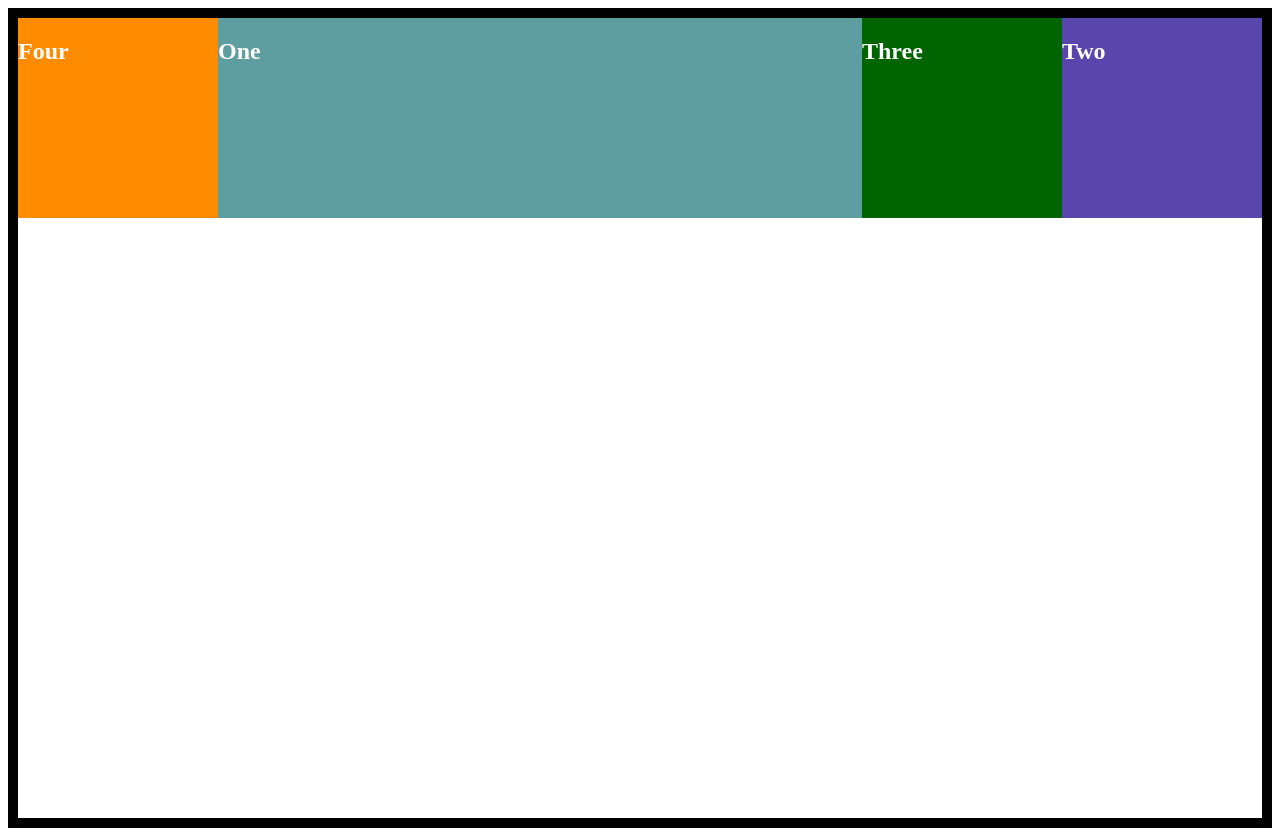
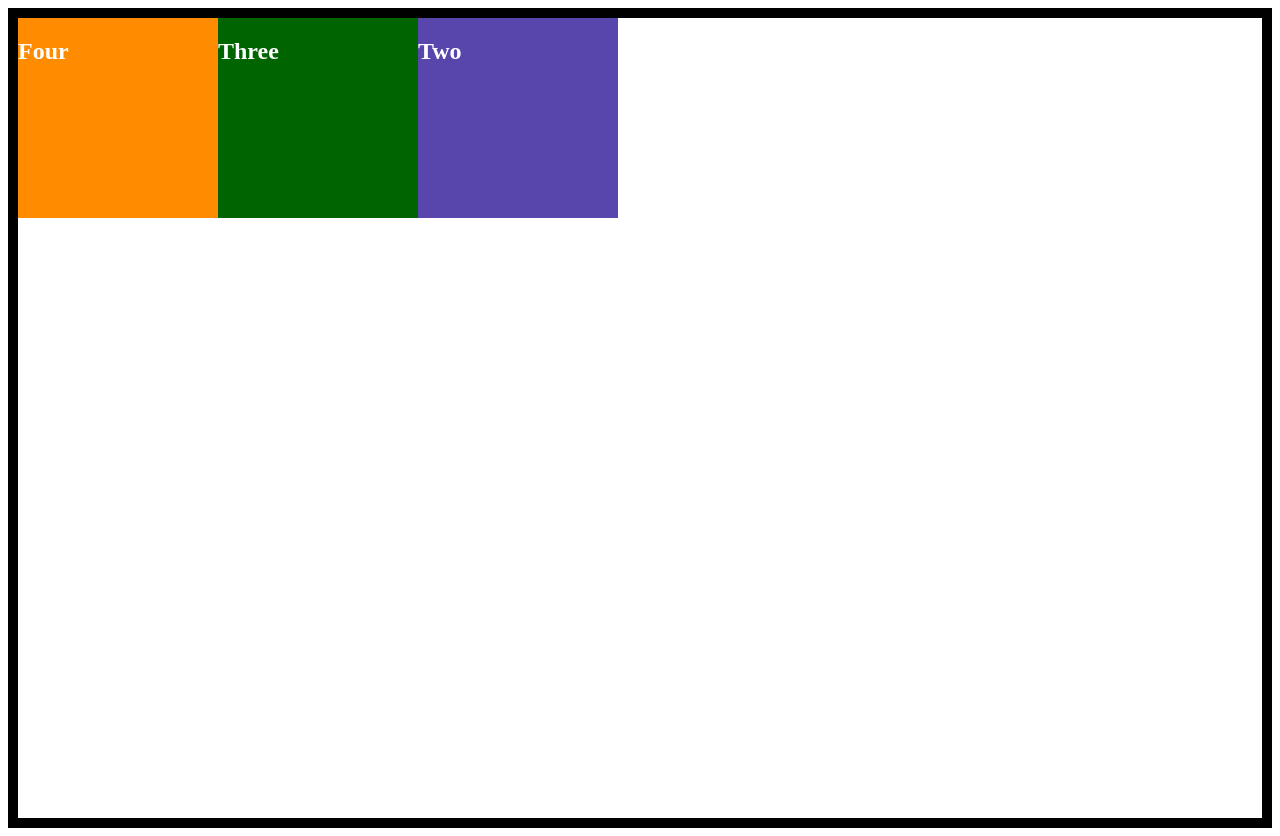
Before and after one commit to AaditMalla/tdd-training, a plain HTML site: page index.html in a window 1280 px wide. Drawn offline with Linux system fonts and the light colour scheme.

Commit message:
commited by susan

```diff
--- a/index.html
+++ b/index.html
@@ -10,9 +10,7 @@
 	<!-- this is a comment -->
 	<body>
 		<div class="parent">
-			<div class="child1">
-				<h2>One</h2>
-			</div>
+			<!-- class child1 was removed -->
 			<div class="child2">
 				<h2>Two</h2>
 			</div>
```
